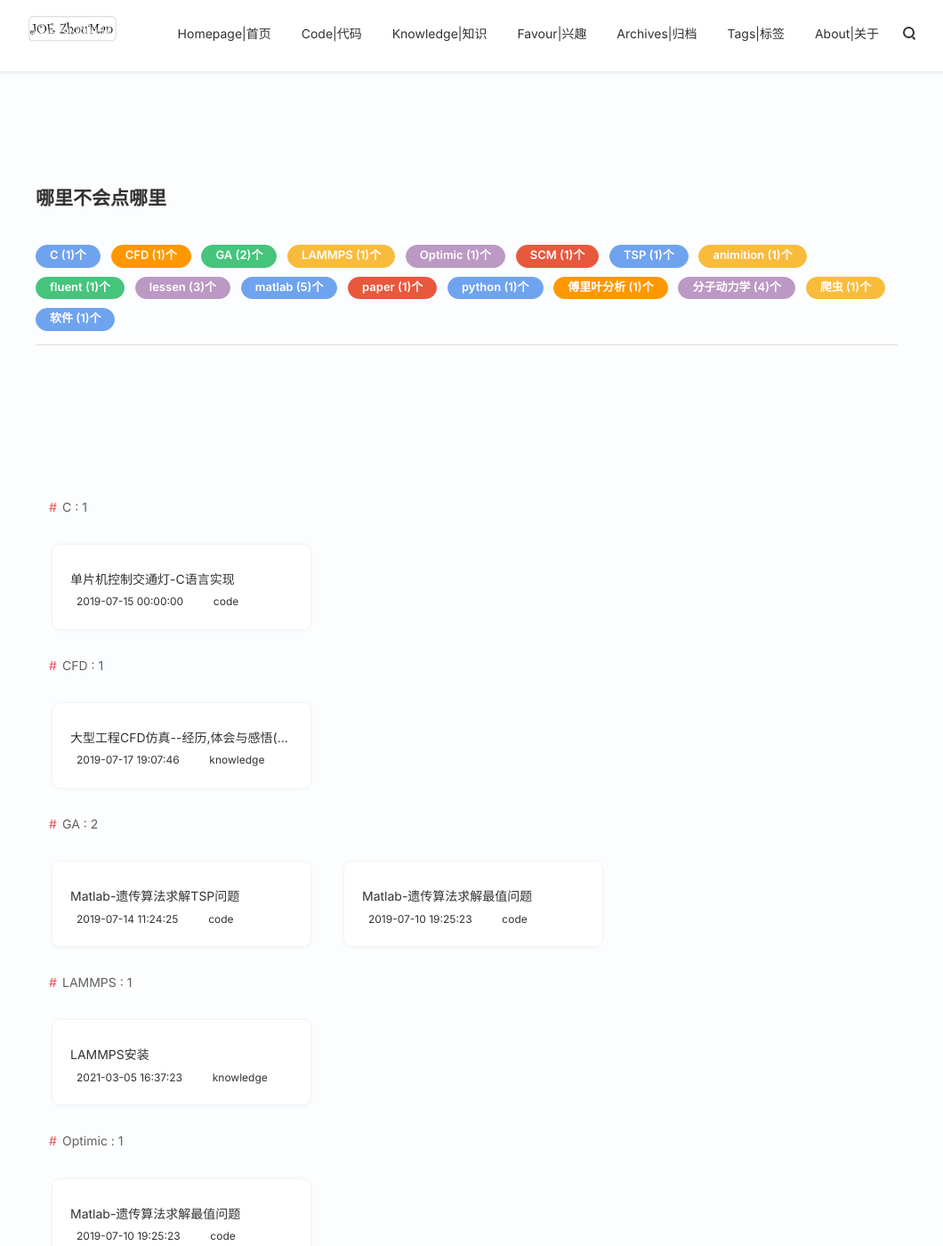
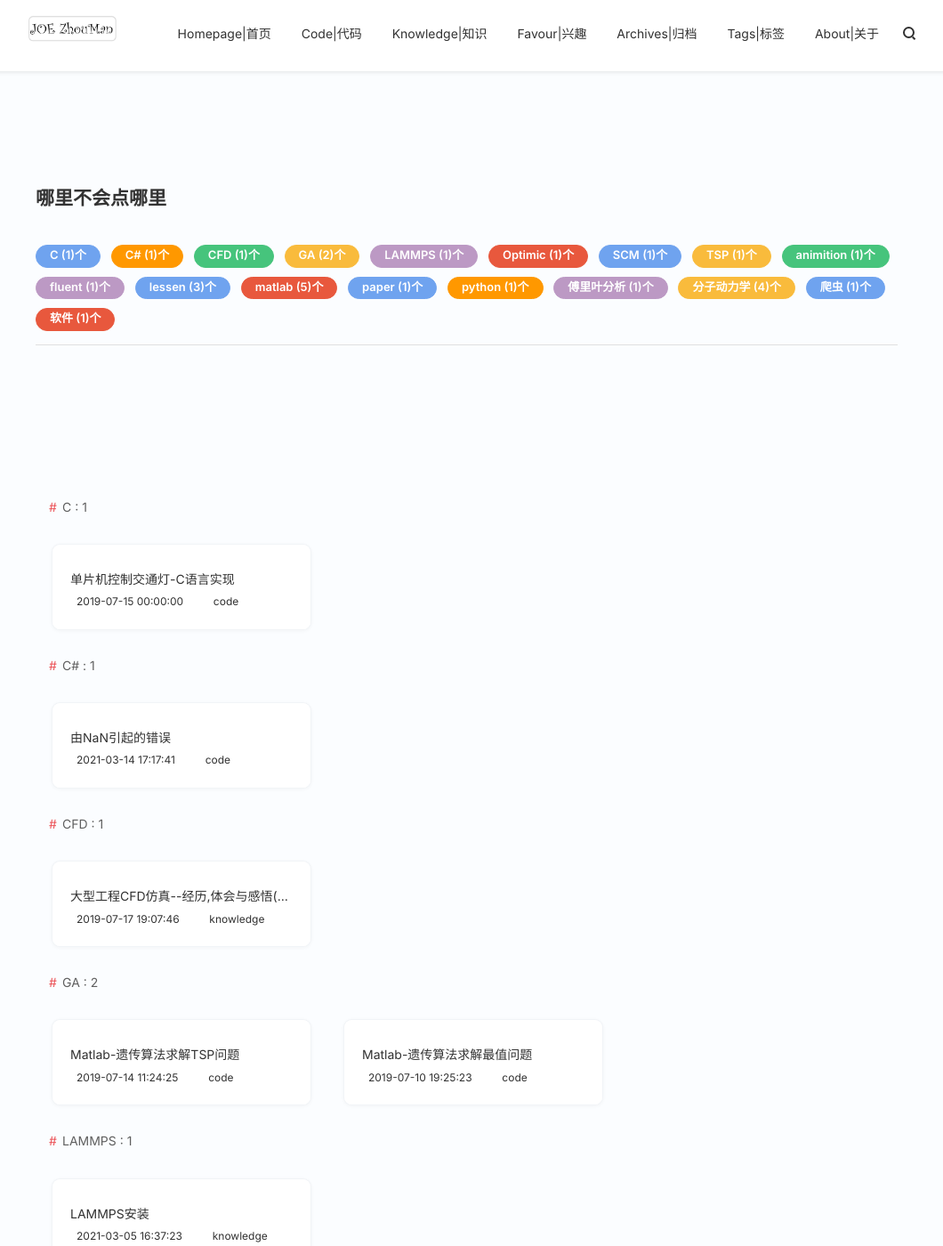
Before and after one commit to Joe-zhouman/joe_zm.blog.github.io, a Jekyll site: the page built from tags/index.html, in a window 1280 px wide and 1400 px high. Shown: the whole window at 89% size, without its empty margins (108-1168 px from the left). Built offline with Jekyll 4.4.1, drawn with Linux system fonts in a browser that asks for light colours; nearby versions of some CDN libraries; a file with an impossible date is left out.

Commit message:
fix : yaml data format error

```diff
--- a/_posts/CSharp/2021-3-12-NanError.md
+++ b/_posts/CSharp/2021-3-12-NanError.md
@@ -6,8 +6,7 @@ title: 由NaN引起的错误
 category: code
 tags: C#
 background-image: CSharpDotNet.png
-date: 时间
-
+date: 2021-3-14 17:17:41 + 0800
 ---
 由NaN引发的错误。<!-- more -->
 
```
